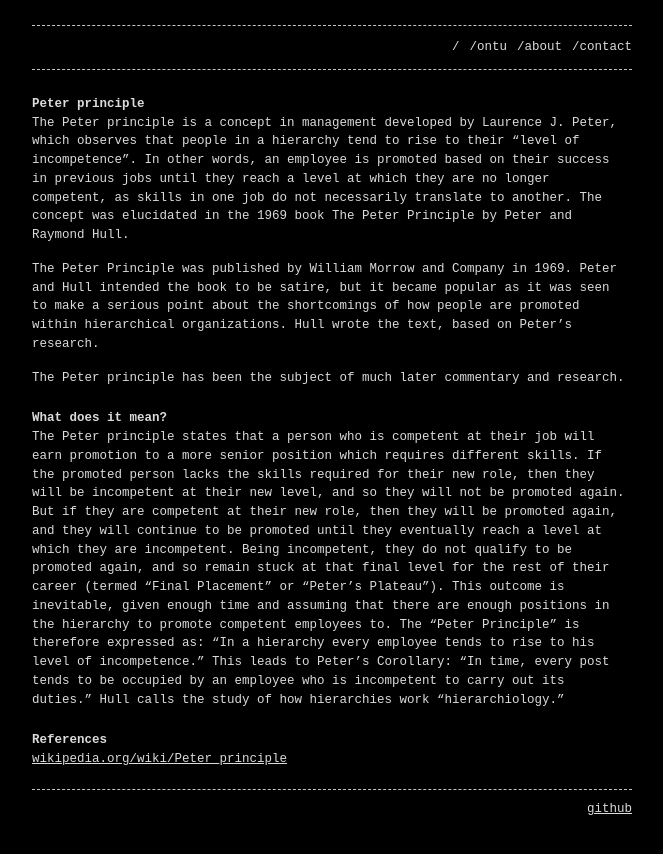
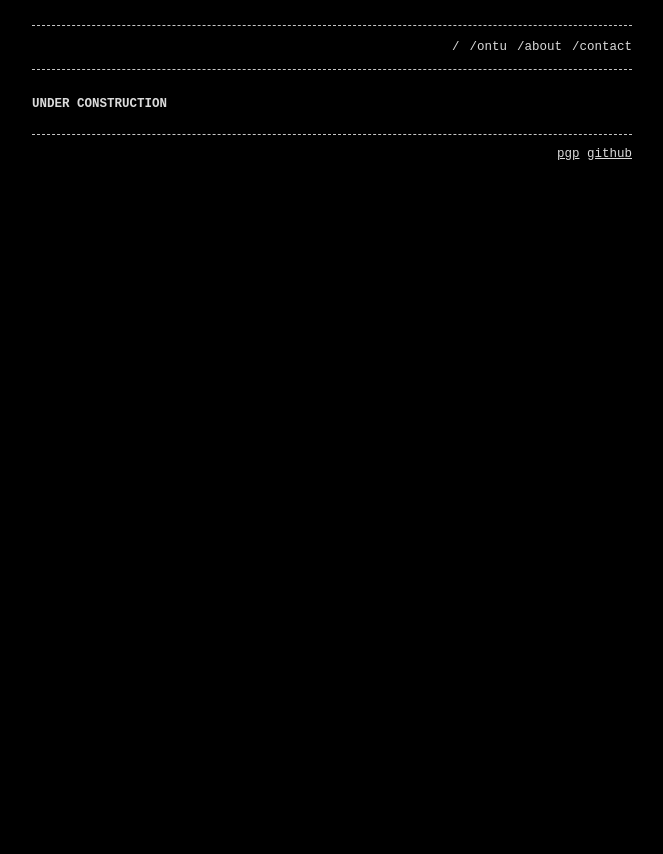
Before and after one commit to 0ntu/blog, a Jekyll site: the page built from ontu.md, in a window 1280 px wide. Shown: the top 854 px of the page, without its empty margins (308-971 px from the left). Built offline with Jekyll 4.4.1, drawn with Linux system fonts in a browser that asks for light colours.

Commit message:
Change Tabs

```diff
--- a/_config.yml
+++ b/_config.yml
@@ -1,7 +1,7 @@
 title: 'b2a3e8.github.io'
 description: "A jekyll theme inspired by linux consoles for hackers, developers and script kiddies."
 baseurl: "/jekyll-theme-console-demo-dark"
-url: "https://b2a3e8.github.io"
+url: "https://0ntu.github.io"
 
 header_pages:
   - index.md
@@ -10,8 +10,7 @@ header_pages:
   - contact.md
 
 style: dark
-
-footer: '<a href="https://github.com/0ntu">github</a>'
+footer: '<a href="/pgp.txt">pgp</a> <a href="https://github.com/0ntu">github</a>'
 
 # Build settings
 markdown: kramdown
--- a/ontu.md
+++ b/ontu.md
@@ -4,17 +4,4 @@ layout: page
 permalink: /ontu
 ---
 
-# Peter principle
-
-The Peter principle is a concept in management developed by Laurence J. Peter, which observes that people in a hierarchy tend to rise to their "level of incompetence". In other words, an employee is promoted based on their success in previous jobs until they reach a level at which they are no longer competent, as skills in one job do not necessarily translate to another. The concept was elucidated in the 1969 book The Peter Principle by Peter and Raymond Hull.
-
-The Peter Principle was published by William Morrow and Company in 1969. Peter and Hull intended the book to be satire, but it became popular as it was seen to make a serious point about the shortcomings of how people are promoted within hierarchical organizations. Hull wrote the text, based on Peter's research.
-
-The Peter principle has been the subject of much later commentary and research.
-
-## What does it mean?
-
-The Peter principle states that a person who is competent at their job will earn promotion to a more senior position which requires different skills. If the promoted person lacks the skills required for their new role, then they will be incompetent at their new level, and so they will not be promoted again. But if they are competent at their new role, then they will be promoted again, and they will continue to be promoted until they eventually reach a level at which they are incompetent. Being incompetent, they do not qualify to be promoted again, and so remain stuck at that final level for the rest of their career (termed "Final Placement" or "Peter's Plateau"). This outcome is inevitable, given enough time and assuming that there are enough positions in the hierarchy to promote competent employees to. The "Peter Principle" is therefore expressed as: "In a hierarchy every employee tends to rise to his level of incompetence." This leads to Peter's Corollary: "In time, every post tends to be occupied by an employee who is incompetent to carry out its duties." Hull calls the study of how hierarchies work "hierarchiology."
-
-## References
-[wikipedia.org/wiki/Peter_principle](https://wikipedia.org/wiki/Peter_principle)
+# UNDER CONSTRUCTION
```
Also changed, not shown: about.md (+1 -9 lines), contact.md (+1 -8 lines), pgp.txt (added, +13 -0 lines).
